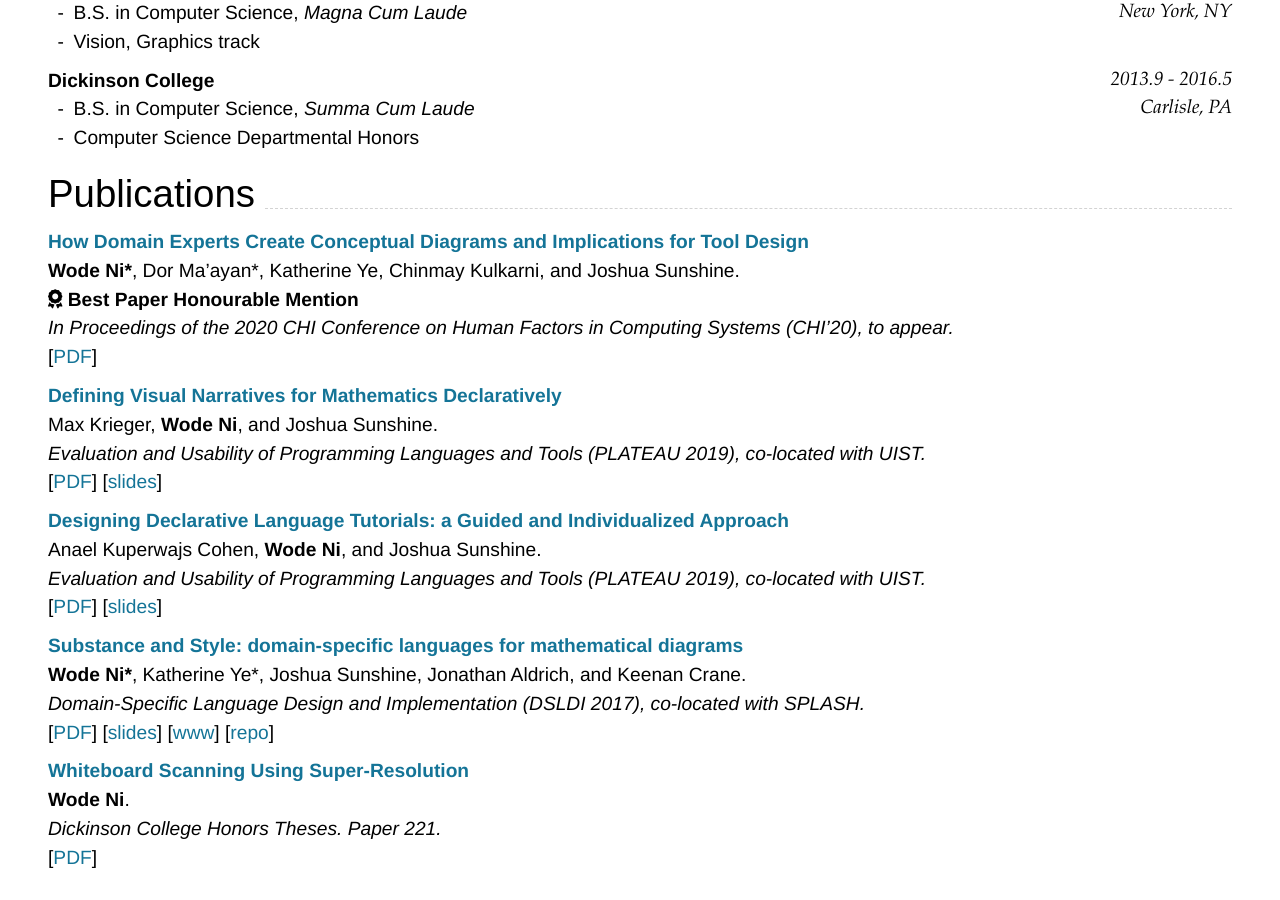
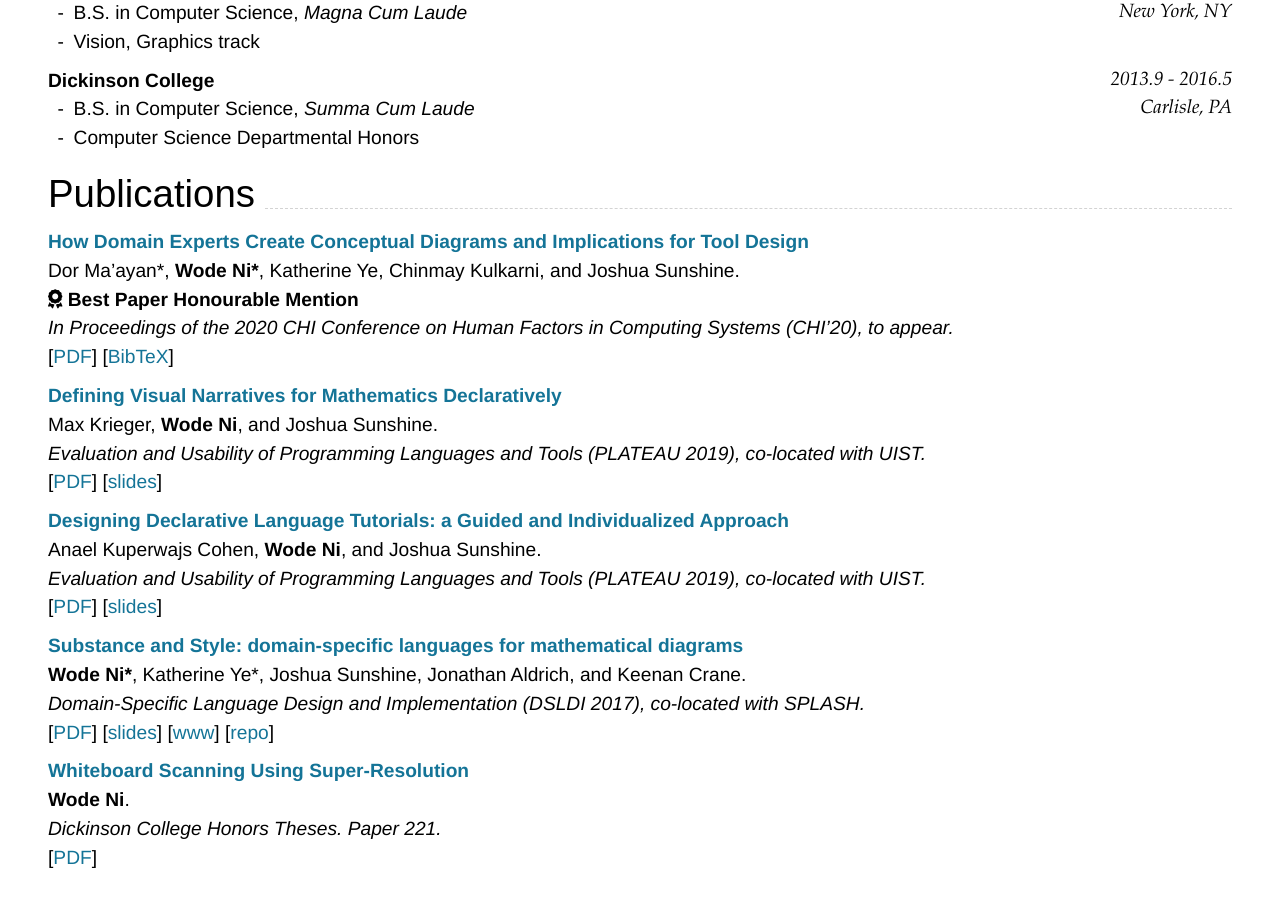
Before and after one commit to wodeni/nimo-markdown-cv, a Jekyll site: the page built from index.md, in a window 1280 px wide and 900 px high, scrolled down 416 px. Built offline with Jekyll 4.4.1, drawn with Linux system fonts in a browser that asks for light colours; nearby versions of some CDN libraries.

Commit message:
add bibtex link

```diff
--- a/index.md
+++ b/index.md
@@ -54,10 +54,11 @@ Carlisle, PA
 
 ### [**How Domain Experts Create Conceptual Diagrams and Implications for Tool Design**](assets/chi-20-natural-diagramming.pdf)
 
-**Wode Ni\***, Dor Ma'ayan\*, Katherine Ye, Chinmay Kulkarni, and Joshua Sunshine.<br>
+Dor Ma'ayan\*, **Wode Ni\***, Katherine Ye, Chinmay Kulkarni, and Joshua Sunshine.<br>
 <i class="fas fa-award"></i> <strong>Best Paper Honourable Mention</strong><br>
 _In Proceedings of the 2020 CHI Conference on Human Factors in Computing Systems (CHI'20), to appear._<br>
-[[PDF](assets/chi-20-natural-diagramming.pdf)]
+[[PDF](http://www.cs.cmu.edu/~woden/assets/chi-20-natural-diagramming.pdf)]
+[[BibTeX](http://www.cs.cmu.edu/~woden/assets/chi-20-natural-diagramming.txt)]
 
 ### [**Defining Visual Narratives for Mathematics Declaratively**](http://plateau-workshop.org/assets/papers-2019/9.pdf)
 
```
